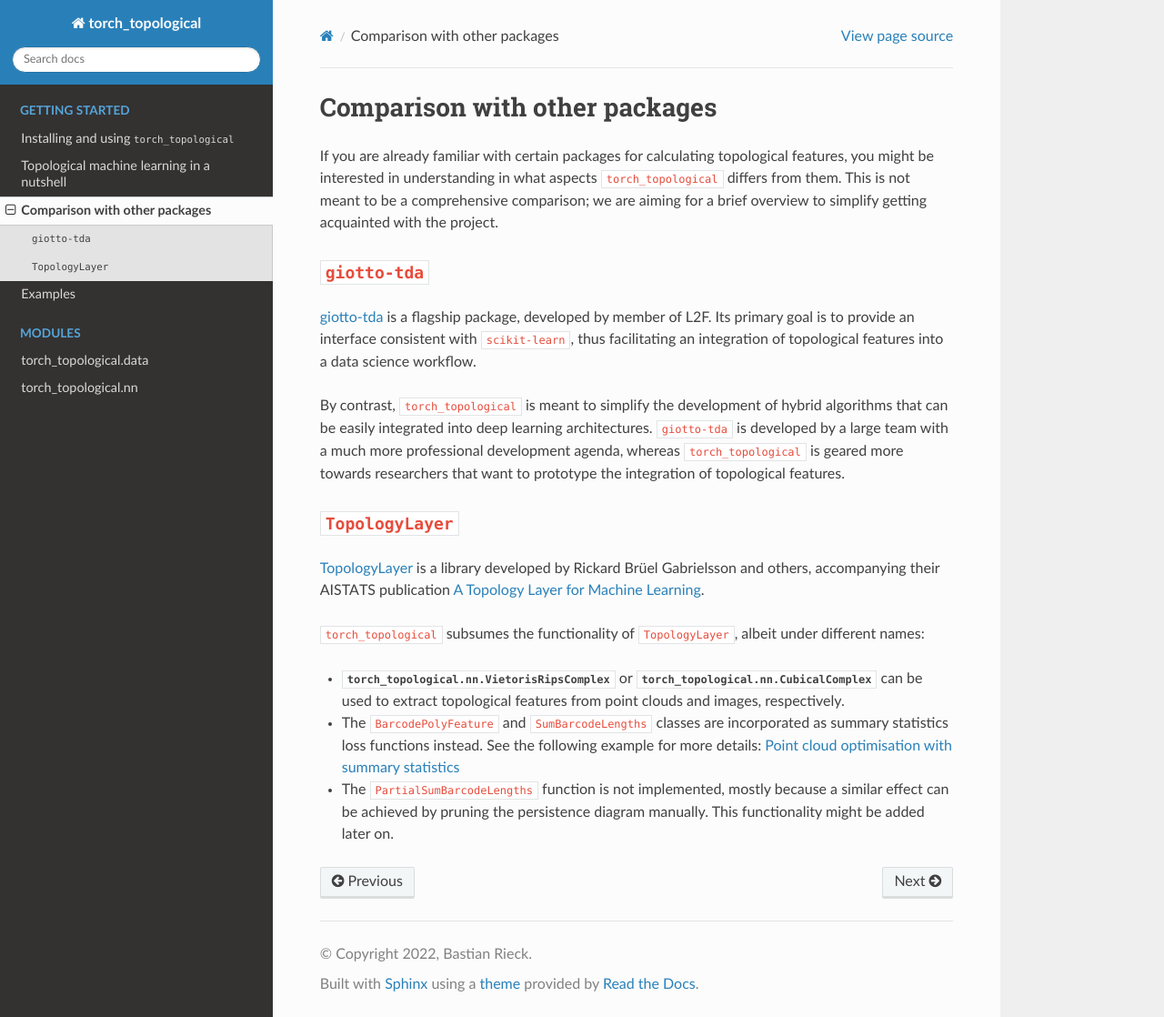
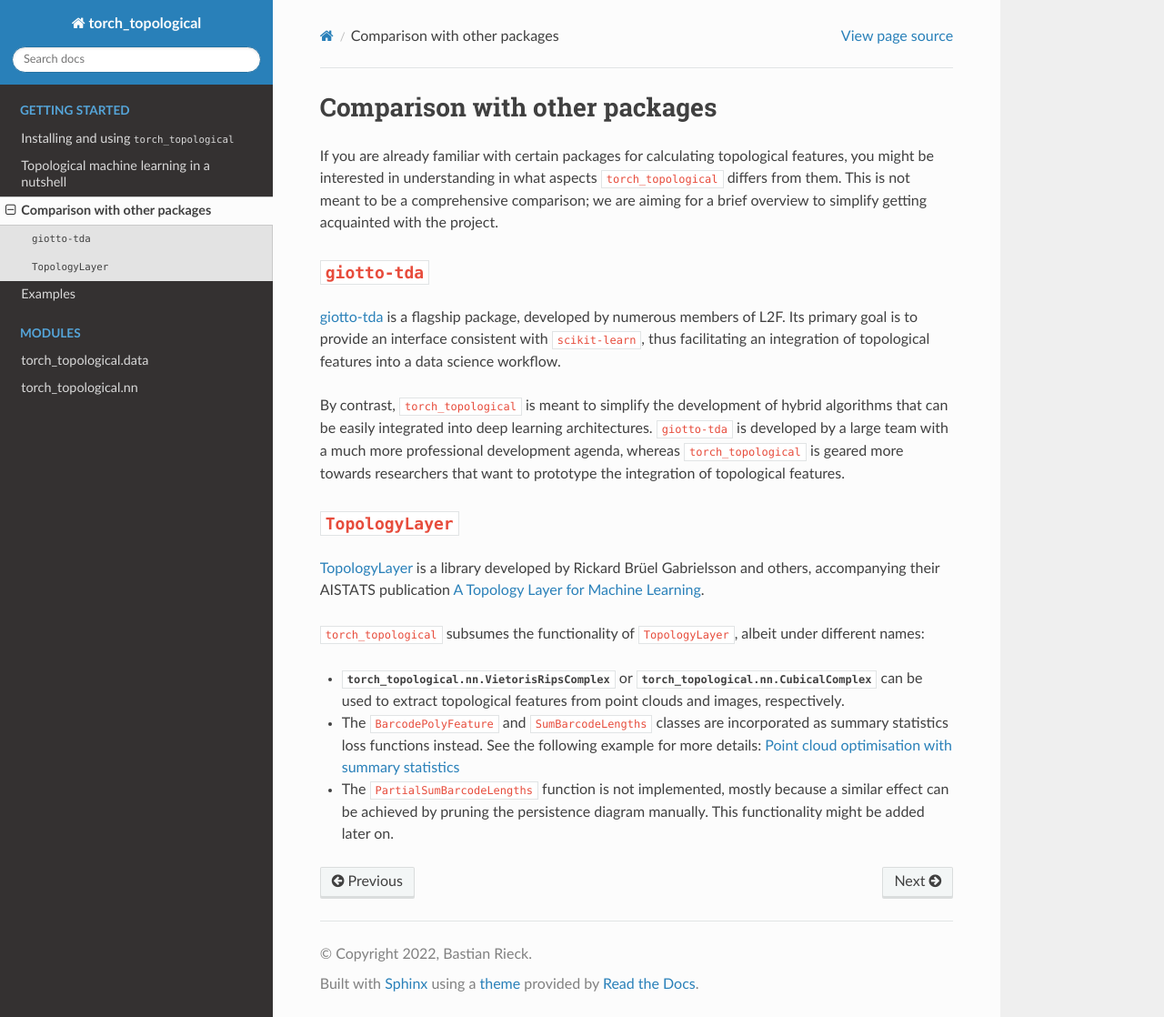
Before and after one commit to aidos-lab/pytorch-topological, a Sphinx documentation site: the page built from docs/source/comparison.rst, in a window 1280 px wide and 1118 px high. Shown: the whole window at 91% size. Built offline with Sphinx 7.4.7 and the Read the Docs theme 2.0.0, drawn with Linux system fonts in a browser that asks for light colours.

Commit message:
Fixed typo in documentation

```diff
--- a/docs/source/comparison.rst
+++ b/docs/source/comparison.rst
@@ -11,9 +11,9 @@ overview to simplify getting acquainted with the project.
 --------------
 
 `giotto-tda <https://giotto-ai.github.io/gtda-docs>`_ is a flagship
-package, developed by member of L2F. Its primary goal is to provide
-an interface consistent with ``scikit-learn``, thus facilitating an
-integration of topological features into a data science workflow.
+package, developed by numerous members of L2F. Its primary goal is to
+provide an interface consistent with ``scikit-learn``, thus facilitating
+an integration of topological features into a data science workflow.
 
 By contrast, ``torch_topological`` is meant to simplify the development
 of hybrid algorithms that can be easily integrated into deep learning
```
